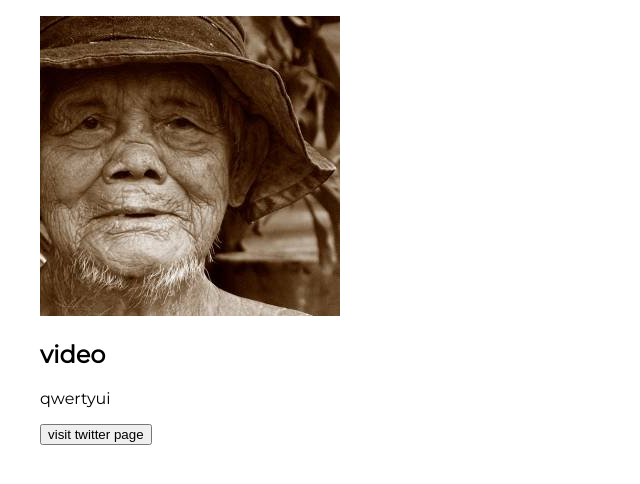
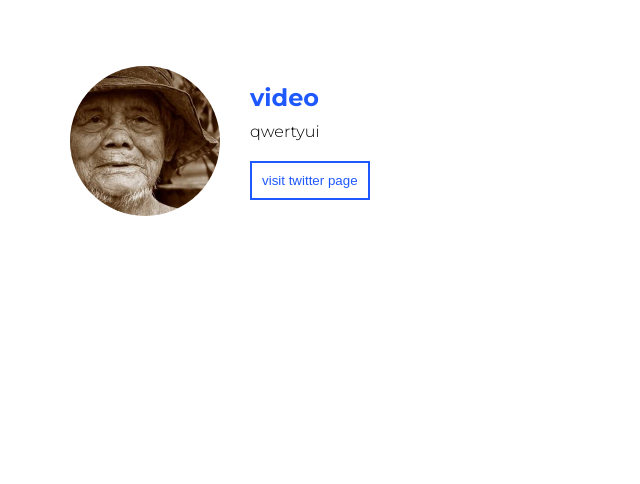
Before and after one commit to lukaszbasaj/react-userBrowser, a React (Create React App) app: page / in a window 1280 px wide. Shown: the top 484 px of the page, without its empty margins (0-640 px from the left). Built offline with nearby package versions, Linux system fonts and the light colour scheme; the HTML template or start-up script is replaced by a standard one.

Commit message:
add styles to listItem

```diff
--- a/src/components/ListWrapper/ListItem/ListItem.css
+++ b/src/components/ListWrapper/ListItem/ListItem.css
@@ -1,6 +1,35 @@
 .listItem__wrapper {
     list-style: none;
-    padding: 0;
+    padding: 50px 30px;
+    display: flex;
+    align-items: center;
+}
+
+
+.listItem__image {
+    flex-shrink: 0;
+    margin-right: 30px;
+    width: 150px;
+    height: 150px;
+    border-radius: 50%;
+}
+
+
+.listItem__name {
     margin: 0;
+    color: #1E58FF;
+    font-weight: 700;
+}
 
+.listItem__description {
+    margin: 10px 0 20px;
+    font-weight: 300;
 }
+
+.listItem__button {
+    padding: 10px;
+    font-weight: 500;
+    background: none;
+    border: 2px solid #1E58FF;
+    color: #1E58FF;
+}
--- a/src/index.css
+++ b/src/index.css
@@ -1,4 +1,4 @@
-@import url('https://fonts.googleapis.com/css?family=Montserrat&display=swap');
+@import url('https://fonts.googleapis.com/css?family=Montserrat:300,500,700');
 
 *,
 *::before,
```
